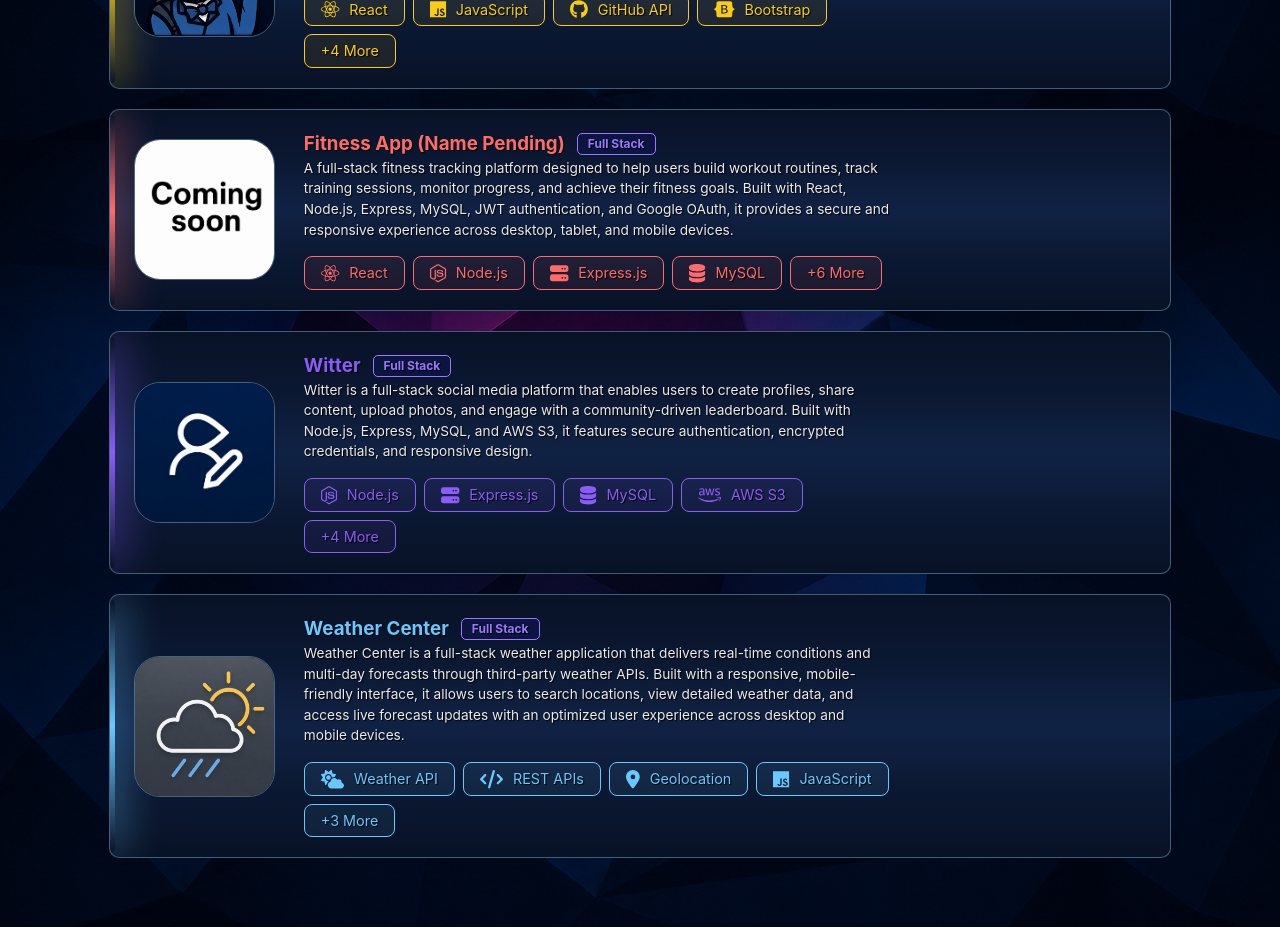
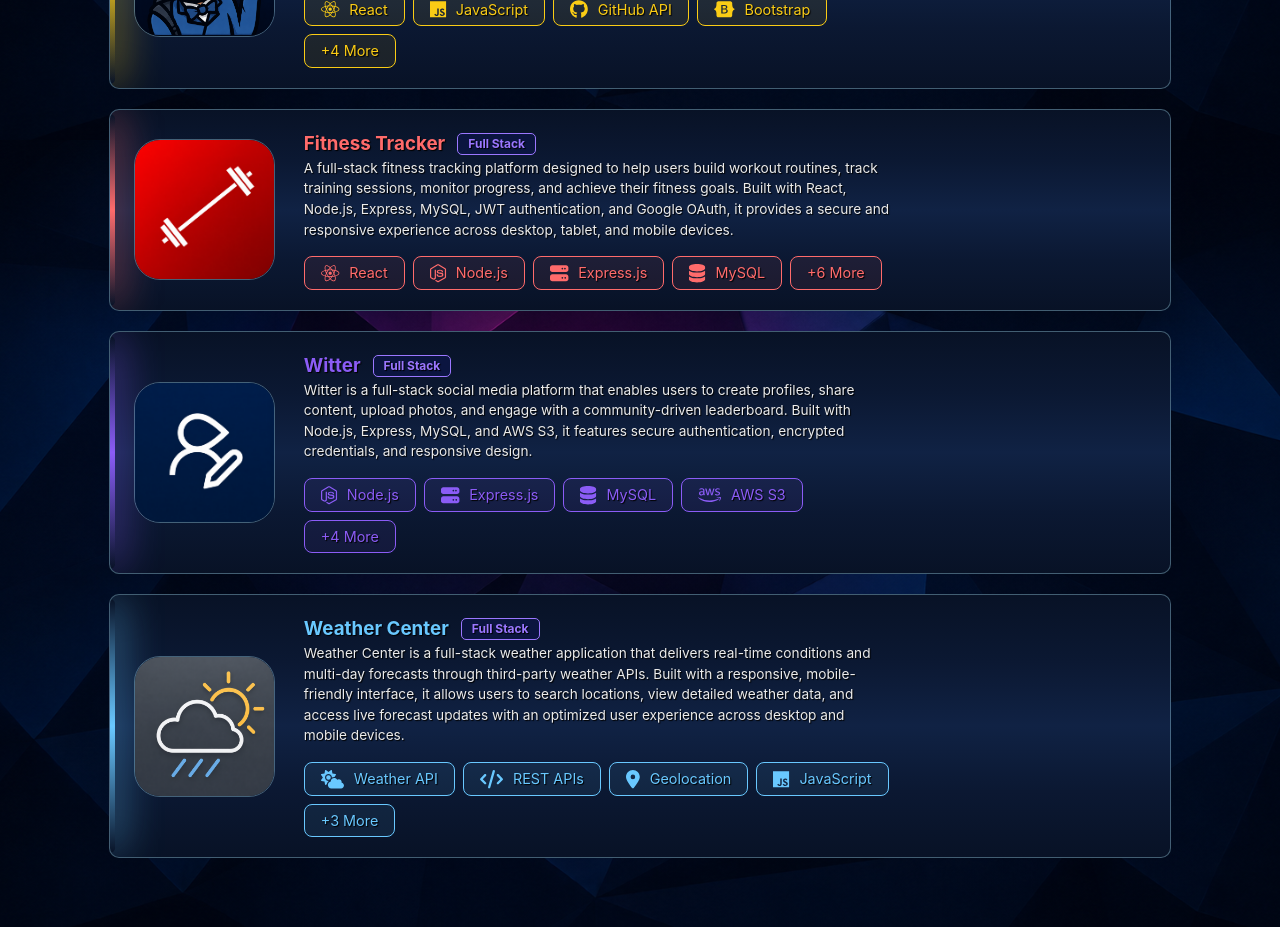
Before and after one commit to JayPTucker/React-Portfolio, a React (Create React App) app: page / in a window 1280 px wide. Shown: the part 1460-2387 px from the top of the page. Built offline with nearby package versions, Linux system fonts and the light colour scheme; no server answers.

Commit message:
Fitness Tracker Update
- Now has photo
- Edited name

```diff
--- a/src/pages/Projects.js
+++ b/src/pages/Projects.js
@@ -48,7 +48,7 @@ import responsivePhone from '../img/phone1.png';
 import meLogoThing from '../img/meLogoThing.png';
 import witterImage from '../img/witter_project.png';
 import weatherCenterLogo from '../img/weather-center.png';
-import comingSoon from '../img/comingSoon.png';
+import fitnessLogo from '../img/fitness-tracker.png';
 
 // CSS
 import '../styles/Projects.css';
@@ -426,7 +426,7 @@ const Projects = () => {
                 <Col lg={2} md={12} className="text-center">
                   <img
                     className="projectLogo"
-                    src={comingSoon}
+                    src={fitnessLogo}
                     alt="Fitness Tracker Logo"
                   />
                 </Col>
@@ -434,7 +434,7 @@ const Projects = () => {
                 {/* Project Details */}
                 <Col lg={7} md={12}>
                   <p className="projectTitle">
-                    <span>Fitness App (Name Pending)</span>
+                    <span>Fitness Tracker</span>
                     <span className="app-type-bubble">Full Stack</span>
                   </p>
 
```
Also changed, not shown: src/img/comingSoon.png (deleted), src/img/fitness-tracker.png (added).
